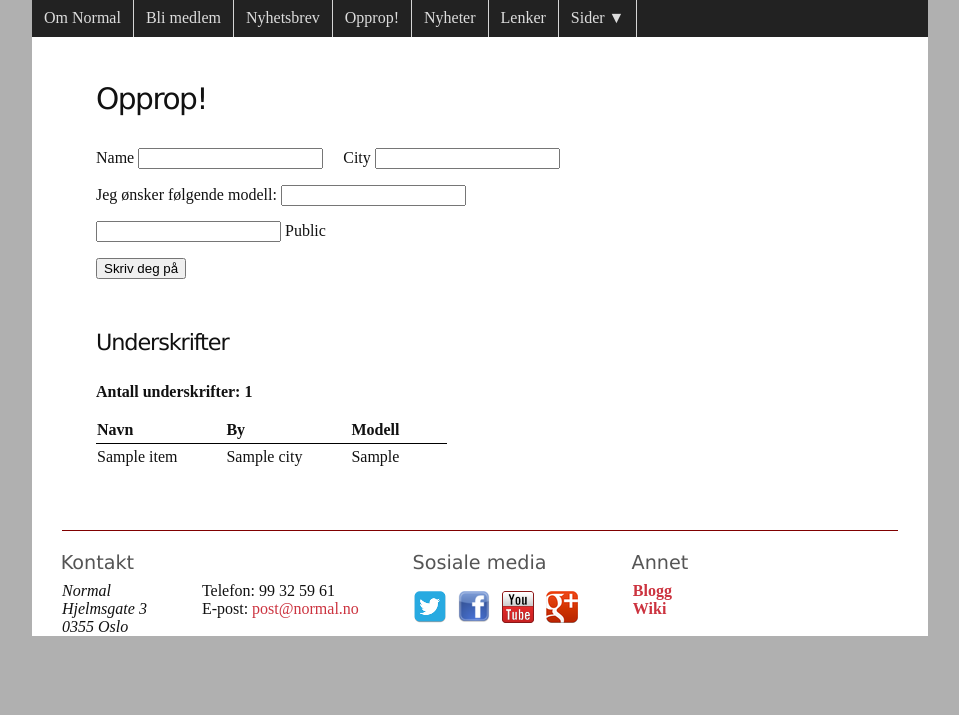
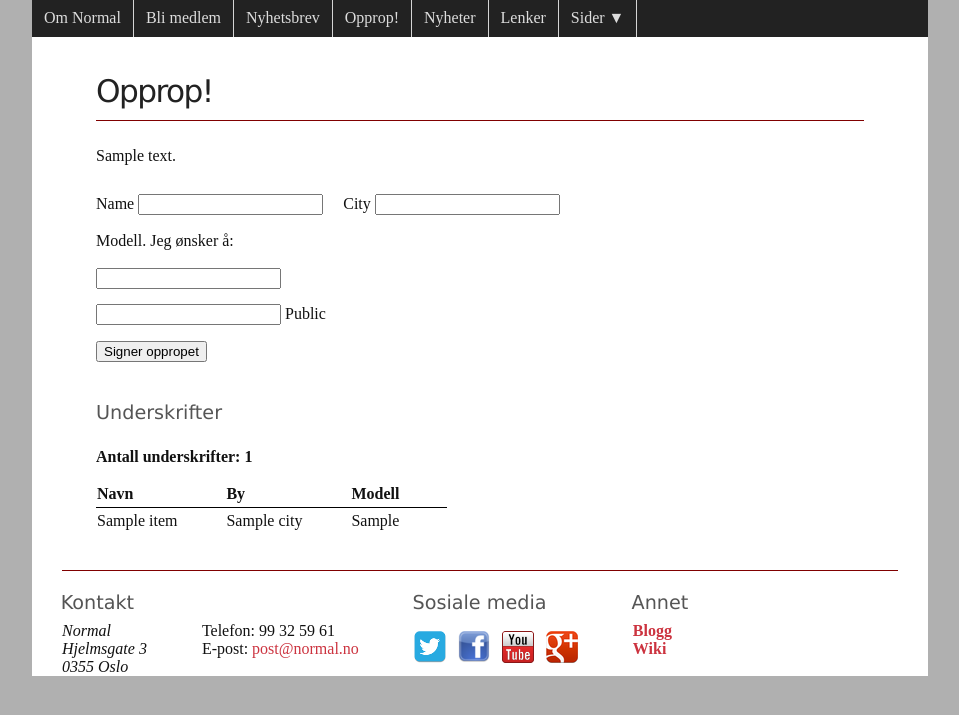
Before and after one commit to normalnorway/normal.no, a Django app: template django/templates/support/petition.html in a window 1280 px wide. Shown: the part 33-748 px from the top of the page, without its empty margins (160-1119 px from the left). Run offline with Django 3.2, Linux system fonts and the light colour scheme; the template is opened without the code that fills it: most values are stand-ins (such as "Sample title", 1, 10 or a date in 2020); form fields are guessed from the names that the template uses; style sheets or scripts are compiled from the project's sources; parts of the project's set-up code (start-up, migrations or seed data) failed here and were passed over.

Commit message:
styling and cleanup

```diff
--- a/django/apps/support/views.py
+++ b/django/apps/support/views.py
@@ -11,7 +11,7 @@ import datetime
 from django.shortcuts import redirect
 from django.contrib import messages
 from core.shortcuts import render_to
-from apps.content.models import get_content_dict
+from apps.content.models import get_content, get_content_dict
 from .forms import MemberForm, PetitionForm
 from .models import Petition
 
@@ -27,6 +27,7 @@ def petition (request):
         'count':    L.count(),
         'objects':  L.filter (public=True)[0:50],
         'form':     PetitionForm(),
+        'toptext':  get_content ('opprop-top')
     }
     if not request.method == 'POST': return ctx
     form = PetitionForm (request.POST)
@@ -38,7 +39,7 @@ def petition (request):
 
 
 
-@render_to ('support:index.html')
+@render_to ('support:enroll.html')
 def index (request):
     ctx = get_content_dict ('innmelding-top', 'innmelding-bunn')
     if not request.method == 'POST':
--- a/django/static/css/main.less
+++ b/django/static/css/main.less
@@ -25,6 +25,7 @@ a {
     text-decoration: none;
 }
 
+/* debug only */
 pre {
     background-color: #f6f6f6;
     border: 1px dotted #111;
@@ -44,32 +45,31 @@ h1, h2, h3, h4 {
 }
 
 h1 {
-    font-size: 1.85em;
+    font-size: 1.95em;
     letter-spacing: -0.05em;
-}
-
-h1.title {
-    font-size: 2.5em;
     color: #cc333f;
-    border-bottom: 2px solid #111;
-    margin:0;
-    padding:0;
-    padding-bottom: .3em;
+    color: #222;
+    margin: .33em 0 .75em 0;
+    border-bottom: 1.5px solid maroon;
 }
 
 h2 {
-    font-size: 1.4em;
-    letter-spacing: -0.05em;
+    margin: 0;
+    padding: 0;
+    margin-top: 1.33em;
+    line-height: 1.44em;
 }
 
-h3 { font-size: 1.2em; color: #555; }
-h4 { font-size: 1.1em; color: #666; }
+h3 {
+  font-size: 1.2em;
+  color: #555;
+  margin-bottom: 0;
+}
+
+h4 { font-size: 1.1em; color: #666; border: 1px solid red; }
 
 
 
-/**
- * Page building blocks
- */
 
 #wrapper {
     background-color: #fff;
@@ -79,21 +79,9 @@ h4 { font-size: 1.1em; color: #666; }
     padding: 1em 4em;
 }
 
-#xheader {
-    margin-bottom: 1em;
-    padding: 1.5em 0.8em 0 0;
-    text-align: right;
-}
-
 #article {
     line-height: 1.5em;
 }
-
-
-
-/**
- * Sections, etc.
- */
 
 #messages {
   padding: 0.5em;
--- a/django/templates/flatpages/default.html
+++ b/django/templates/flatpages/default.html
@@ -1,3 +1,3 @@
 {% extends "base.html" %}
-{% block extratitle %} : {{ flatpage.title }}{% endblock %}
+{% block extratitle %} » {{ flatpage.title }}{% endblock %}
 {% block content %}{{ flatpage.content }}{% endblock %}
--- a/django/templates/support/petition.html
+++ b/django/templates/support/petition.html
@@ -1,6 +1,6 @@
 {% extends "base.html" %}
 
-{% block extratitle %} : Opprop{% endblock %}
+{% block extratitle %} » Opprop{% endblock %}
 
 {% block extrahead %}
 {{ form.media }}
@@ -8,6 +8,7 @@
 
 {% block extrastyle %}
 <style>
+form { margin-top: 1.5em; }
 form ul {
   list-style: none;
   margin: 0;
@@ -34,6 +35,8 @@ table td {
 
 {% block content %}
 
+{{ toptext|safe }}
+
 <form method='post'>{% csrf_token %}
 
   {% if form.errors %}
@@ -57,21 +60,20 @@ table td {
   {% if form.choice.errors %}
   <ul class="errorlist"><li>Velg hvilken modell du ønsker under.</li></ul>
   {% endif %}
-  <p class="required">
-    Jeg ønsker følgende modell: {{ form.choice }}
-  </p>
+
+  <p class="required">Modell. Jeg ønsker å:</p> {{ form.choice }}
 
   <p>{{ form.public }} {{ form.public.label_tag }}</p>
 
-  <input type="submit" value="Skriv deg på" />
+  <input type="submit" value="Signer oppropet" />
 </form>
 
 
-<br>
-<h2>Underskrifter</h2>
+<h3 style="padding-top:1em">Underskrifter</h3>
 
-<p><strong>Antall underskrifter: {{ count }}</strong></p>
+<p style="font-weight:bold">Antall underskrifter: {{ count }}</p>
 
+{% if objects %}
 <table>
   <thead>
     <tr>
@@ -86,9 +88,8 @@ table td {
     <td>{{ item.city }}</td>
     <td>{{ item.get_choice_display }}</td>
   </tr>
+  {% endfor %}
 </table>
-
-<br>
-{% endfor %}
+{% endif %}
 
 {% endblock %}
```
Also changed, not shown: django/apps/support/admin.py (+12 -1 lines), django/apps/support/forms.py (+16 -19 lines), django/apps/support/models.py (+6 -6 lines), django/templates/admin/flatpages/flatpage/change_form.html (+3 -7 lines), django/templates/newsletter.html (+2 -6 lines), django/templates/support/enroll.html (renamed from django/templates/support/index.html, +13 -1 lines).
